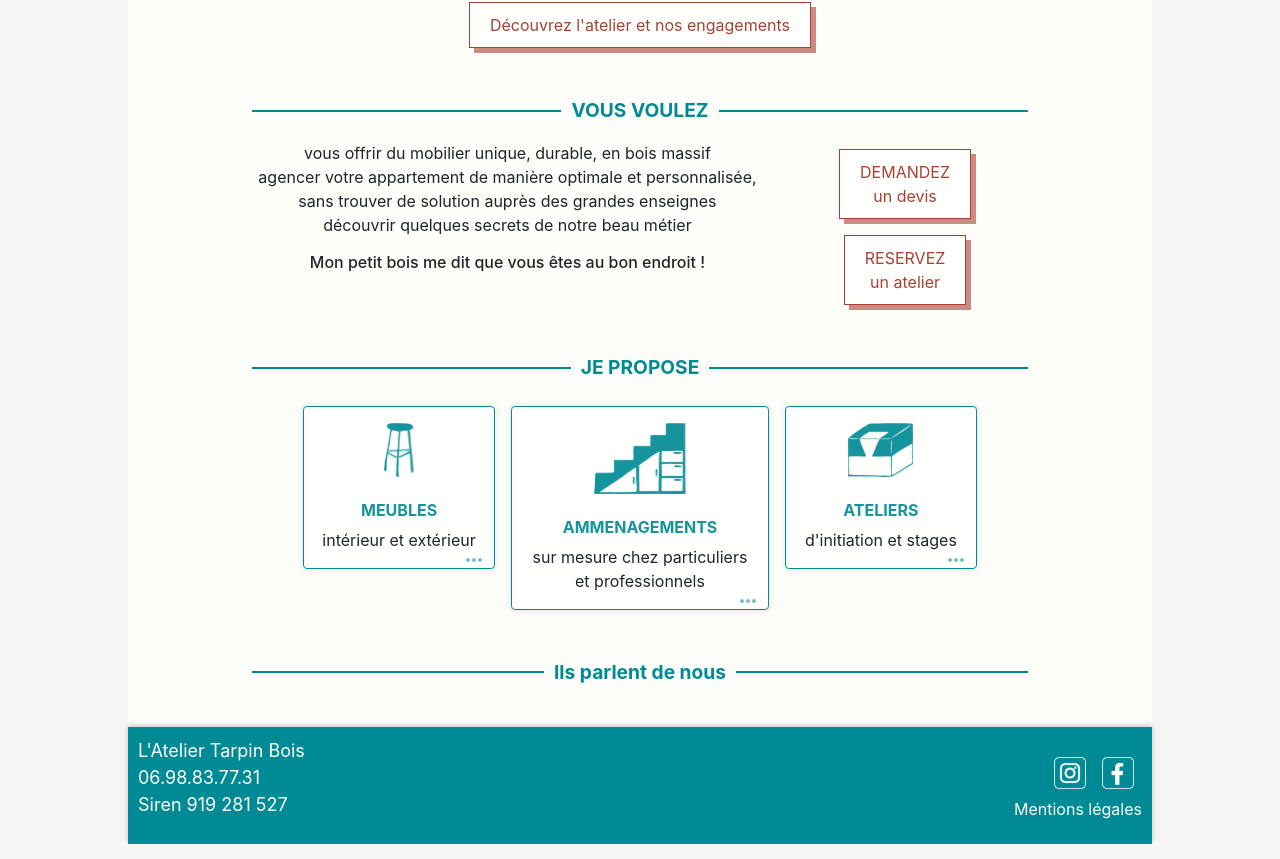
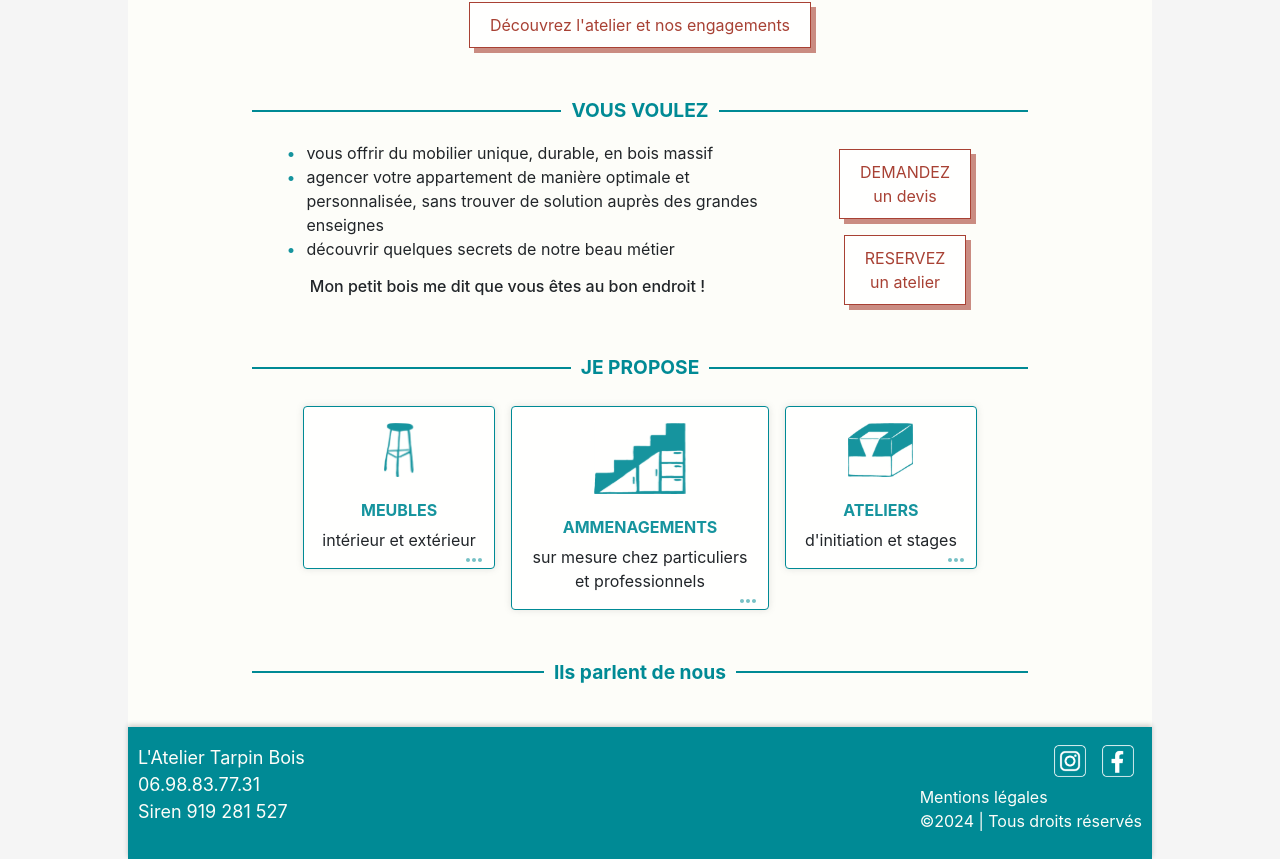
Before and after one commit to CanFays/l-atelier-tarpin-bois, a React (Create React App) app: page / in a window 1280 px wide. Shown: the part 1141-2000 px from the top of the page. Built offline with nearby package versions, Linux system fonts and the light colour scheme.

Commit message:
puces personnalisées de Home-research - ok

```diff
--- a/src/components/MyFooter.js
+++ b/src/components/MyFooter.js
@@ -14,7 +14,8 @@ function MyFooter() {
             <SocialMediaIcons />
           </div>
           <div className="footer-infos-down">
-            <Link to="/mentions-legales">Mentions légales</Link>
+            <Link to="/mentions-legales">Mentions légales</Link> <br/>
+            <p>©2024 | Tous droits réservés</p>
           </div>
         </div>
     </footer>
--- a/src/pages/Home.css
+++ b/src/pages/Home.css
@@ -1,7 +1,7 @@
 .home {
   width: 80%;
 }
-/* ..................... */
+/* ......... Logo ............ */
 .home-logo {
   display: flex;
   justify-content: center;
@@ -18,6 +18,22 @@
 /* .home-presentation => Boostrap */
 /* ..................... */
 /* .home-research => Boostrap  */
+.home-research ul {
+  list-style: none; /* Enlève les puces par défaut */
+}
+
+.home-research ul li {
+  position: relative;
+  padding-left: 20px;
+}
+
+.home-research ul li::before {
+  content: "•";
+  position: absolute;
+  left: 0;
+  color: #16949e;
+}
+
 /* ..................... */
 /* .home-proposal => Card.css + Bootsrap responsive */
 /* ..................... */
--- a/src/pages/Home.js
+++ b/src/pages/Home.js
@@ -31,14 +31,14 @@ function Home() {
       </section>
       <TitleLined myTitle={"VOUS VOULEZ"} />
       <section className='home-research'>
-      <div className="container text-center">
+        <div className="container text-center">
           <div className="row">
             <div className="col-12 col-md-8">
-              <p>
-              vous offrir du mobilier unique, durable, en bois massif <br />
-              agencer votre appartement de manière optimale et personnalisée, sans trouver de solution auprès des grandes enseignes <br />
-              découvrir quelques secrets de notre beau métier
-              </p>
+              <ul className='text-start'>
+                <li>vous offrir du mobilier unique, durable, en bois massif</li>
+                <li>agencer votre appartement de manière optimale et personnalisée, sans trouver de solution auprès des grandes enseignes</li>
+                <li>découvrir quelques secrets de notre beau métier</li>
+              </ul>
               <h6>Mon petit bois me dit que vous êtes au bon endroit !</h6>
             </div>
             <div className="col-md-4">
@@ -56,9 +56,6 @@ function Home() {
           </div>
         </div>
       </section>
-
-
-
       <TitleLined myTitle={"JE PROPOSE"} />
       <section className='home-proposal'>
         <div className="container text-center">
@@ -66,43 +63,10 @@ function Home() {
             <CardList />
           </div>
         </div>
+        <div className="mosaic">
+
+        </div>
       </section>
-
-
-
-
-
-      {/* <TitleLined myTitle={"JE PROPOSE"} />
-      <section className='home-proposal'>
-        <div className="container text-center">
-          <div className="row justify-content-center">
-            <div className="card col-10 col-sm-5 col-md-3 card-img-1">
-              <Card
-              cardImage={IconProposal1}
-              title="Ma Carte1"
-              shortDesc="Description courte"
-              longDesc="Voici une longue description qui apparaîtra lorsque vous cliquerez sur le Dot."
-              />
-            </div>
-            <div className="card col-10 col-sm-5 col-md-3 order-md-2 card-img-2-3">
-              <Card
-              cardImage={IconProposal2}
-              title="Ma Carte2"
-              shortDesc="Description courte"
-              longDesc="Voici une longue description qui apparaîtra lorsque vous cliquerez sur le Dot."
-              />
-            </div>
-            <div className=" card col-10 col-sm-6 order-sm-2 col-md-3 card-img-2-3">
-              <Card
-              cardImage={IconProposal3}
-              title="Ma Carte3"
-              shortDesc="Description courte"
-              longDesc="Voici une longue description qui apparaîtra lorsque vous cliquerez sur le Dot."
-              />
-            </div>
-          </div>
-        </div>
-      </section> */}
       <TitleLined myTitle={"Ils parlent de nous"} />
       <section className='home-links'>
       </section>
```
